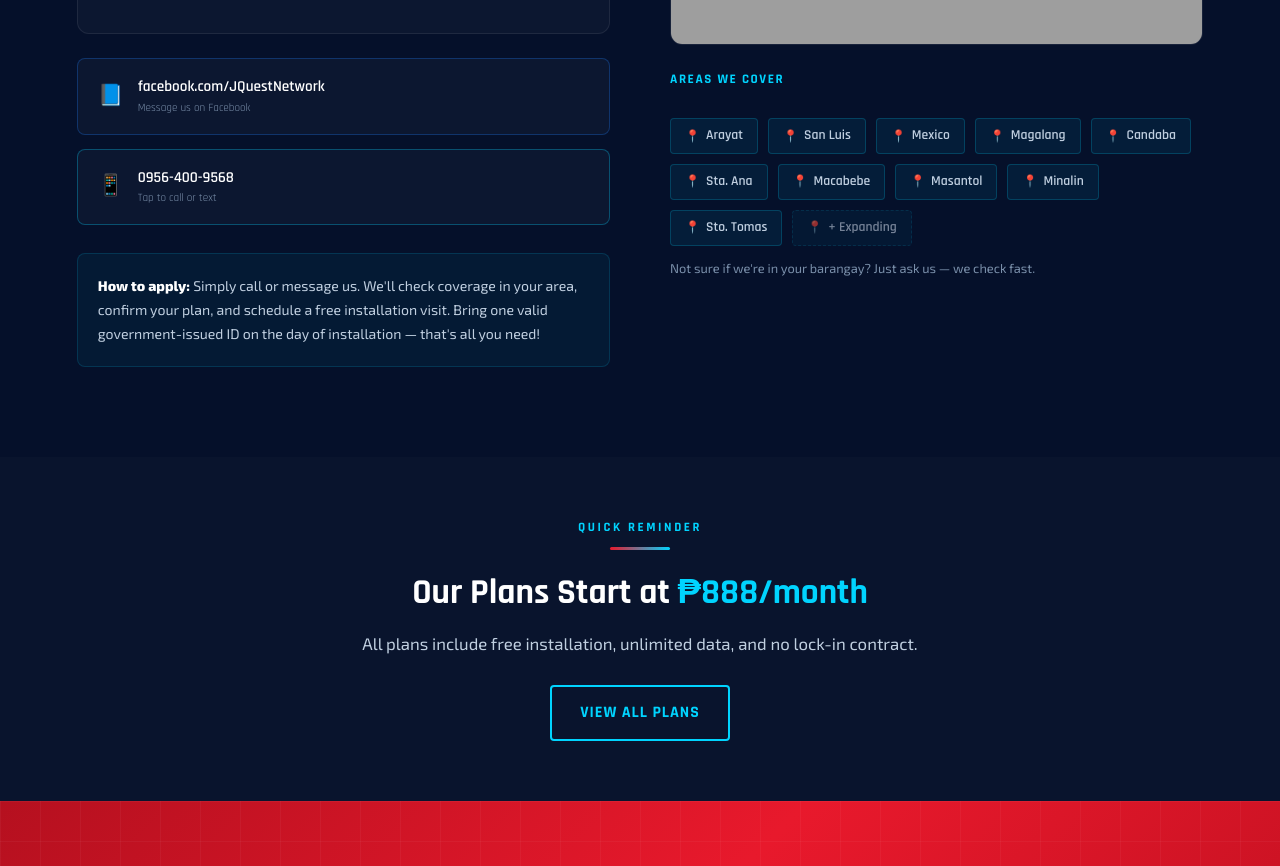
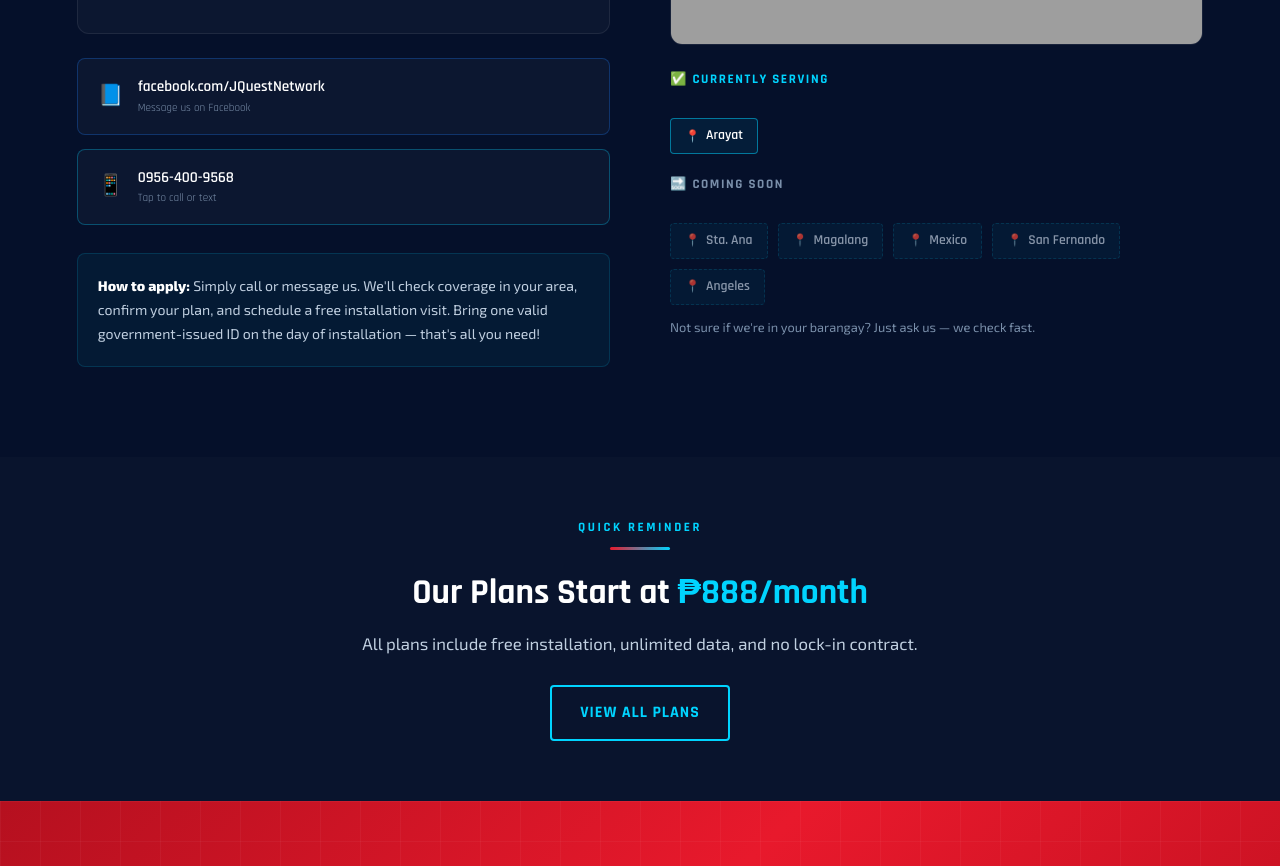
Before and after one commit to jhonpaulopuyat/jquestnetwork, a plain HTML site: page contact.html in a window 1280 px wide. Shown: the part 948-1814 px from the top of the page. Drawn offline with Linux system fonts and the light colour scheme; grey boxes are pictures that could not be loaded.

Commit message:
Update contact.html

```diff
--- a/contact.html
+++ b/contact.html
@@ -122,19 +122,17 @@
 
       <!-- Coverage areas quick view -->
       <div>
-        <p style="font-family:var(--font-head);font-size:0.82rem;font-weight:700;letter-spacing:0.12em;text-transform:uppercase;color:var(--cyan);margin-bottom:12px;">Areas We Cover</p>
+        <p style="font-family:var(--font-head);font-size:0.82rem;font-weight:700;letter-spacing:0.12em;text-transform:uppercase;color:var(--cyan);margin-bottom:12px;">✅ Currently Serving</p>
         <div class="coverage-areas">
-          <span class="area-tag">Arayat</span>
-          <span class="area-tag">San Luis</span>
-          <span class="area-tag">Mexico</span>
-          <span class="area-tag">Magalang</span>
-          <span class="area-tag">Candaba</span>
-          <span class="area-tag">Sta. Ana</span>
-          <span class="area-tag">Macabebe</span>
-          <span class="area-tag">Masantol</span>
-          <span class="area-tag">Minalin</span>
-          <span class="area-tag">Sto. Tomas</span>
-          <span class="area-tag" style="border-style:dashed;opacity:0.6;">+ Expanding</span>
+          <span class="area-tag" style="border-color:rgba(0,212,255,0.5);color:var(--white);">Arayat</span>
+        </div>
+        <p style="font-family:var(--font-head);font-size:0.82rem;font-weight:700;letter-spacing:0.12em;text-transform:uppercase;color:var(--gray-dim);margin-bottom:12px;margin-top:20px;">🔜 Coming Soon</p>
+        <div class="coverage-areas">
+          <span class="area-tag" style="border-style:dashed;opacity:0.7;">Sta. Ana</span>
+          <span class="area-tag" style="border-style:dashed;opacity:0.7;">Magalang</span>
+          <span class="area-tag" style="border-style:dashed;opacity:0.7;">Mexico</span>
+          <span class="area-tag" style="border-style:dashed;opacity:0.7;">San Fernando</span>
+          <span class="area-tag" style="border-style:dashed;opacity:0.7;">Angeles</span>
         </div>
         <p style="margin-top:12px;font-size:0.8rem;color:var(--gray-dim);">Not sure if we're in your barangay? Just ask us — we check fast.</p>
       </div>
```
